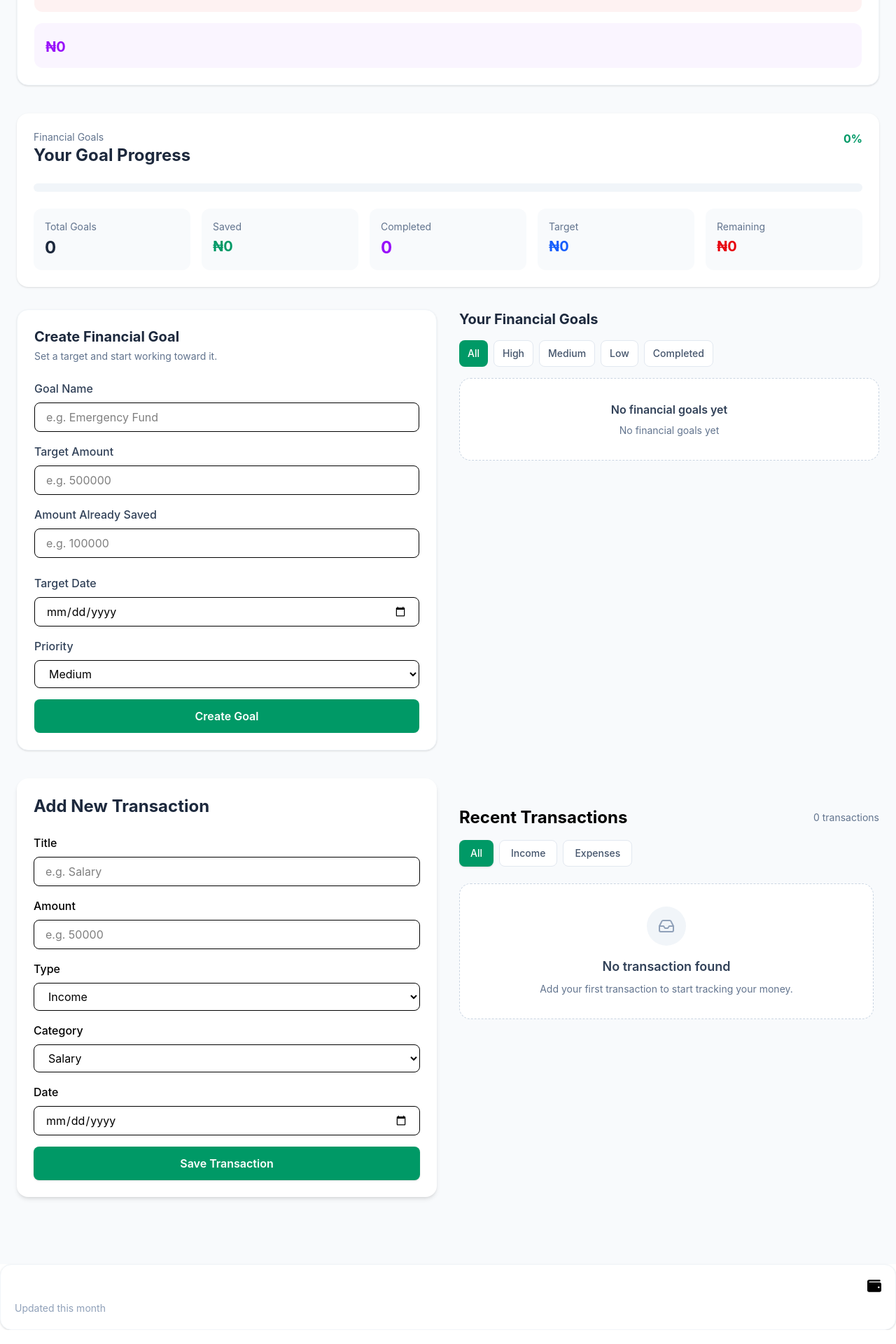
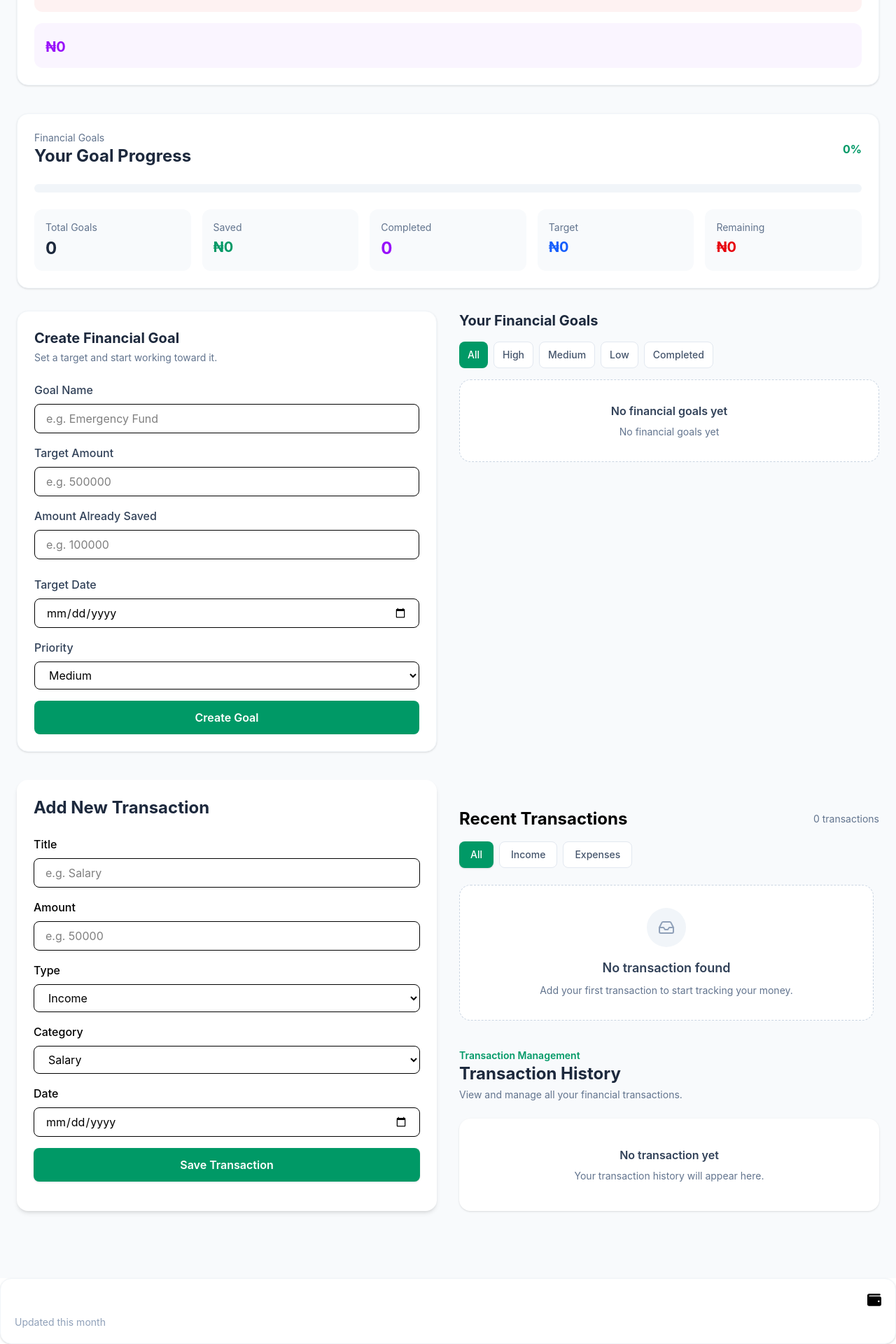
Before and after one commit to sharon5555/Finance-tracker, a React (Vite) app: page / in a window 1280 px wide. Shown: the part 1332-3252 px from the top of the page at 70% size. Built offline with nearby package versions, Linux system fonts and the light colour scheme.

Commit message:
Add transaction history

```diff
--- /dev/null
+++ b/src/components/common/TransactionHistory.jsx
@@ -0,0 +1,125 @@
+// TransactionHistory display the users complete transaction history.
+// Unlike the dashboard's Recent Transactions section,
+// this component will eventually show every transaction.
+
+
+function TransactionHistory({
+    transactions,
+    onEdit,
+    onDelete
+}) {
+
+    return (
+        <section className="mt-10">
+
+            {/* Section heading */}
+            <div className="mb-6">
+                <p className="text-sm text-emerald-600 font-semibold">
+                    Transaction Management
+                </p>
+
+                <h2 className="text-2xl font-bold text-slate-800">
+                    Transaction History
+                </h2>
+
+                <p className="text-sm text-slate-500 mt-1">
+                    View and manage all your financial transactions.
+                </p>
+
+            </div>
+
+            {/* Transaction list */}
+            <div className="bg-white rounded-2xl shadow-sm border-slate-100 overflow-hidden">
+
+                {transactions.length > 0 ? (
+
+                    <div className="divide-y divide-slate-100">
+
+                        {transactions.map((transaction) => (
+
+                            <div
+                                key={transaction.id}
+                                className="p-5 flex items-center justify-between"
+                            >
+
+                                {/* Transaction information */}
+                                <div>
+                                    <h3 className="font-semibold text-slate-800">
+                                        {transaction.title}
+                                    </h3>
+
+                                    <p className="text-sm text-slate-500 mt-1">
+                                        {transaction.catergory} {" "}
+                                        {transaction.date}
+                                    </p>
+                                </div>
+
+                                {/* Amount and actions */}
+                                <div className="flex items-center gap-4">
+
+                                    <p
+                                        className={` font-bold ${
+                                            transaction.type === "Income"
+                                                ? "text-emerald-600"
+                                                : "text-red-600"
+                                        }`}
+                                    >
+                                        {transaction.type === "Income"
+                                            ? "+"
+                                            : "-"}
+                                        ₦{Number(transaction.amount).toLocaleString()}
+                                    </p>
+
+                                    {/* Edit button */}
+                                    <button
+                                        type="button"
+                                        onClick={() =>
+                                            onEdit(transaction.id)
+                                        }
+                                        className="text-sm text-blue-600 hover:text-blue-700 font-medium"
+                                        >
+                                            Edit
+                                    </button>
+
+
+                                    {/* Delete button */}
+                                    <button
+                                        type="button"
+                                        onClick={() =>
+                                            onDelete(transaction.id)
+                                        }
+                                        className="text-sm text-red-600 hover:text-red-700 font-medium"
+                                    >
+                                        Delete
+                                    </button>
+
+                                </div>
+
+                            </div>
+                        ))}
+
+                    </div>
+                ) : (
+
+                     /* Empty state */
+                    <div className="p-10 text-center">
+
+                        <h3 className="font-semibold text-slate-700">
+                            No transaction yet
+                        </h3>
+
+                        <p className="text-sm text-slate-500 mt-2">
+                            Your transaction history will appear here.
+                        </p>
+
+                    </div>
+                )}
+
+            </div>
+
+        </section>
+    );
+}
+
+
+export default TransactionHistory;
--- a/src/components/landing/Hero.jsx
+++ b/src/components/landing/Hero.jsx
@@ -27,6 +27,7 @@ import DashboardSummary from "../common/DashboardSummary";
 // Import the component that displays financial goal progress.
 import GoalCard from "../common/GoalCard";
 import GoalForm from "../common/GoalForm";
+import TransactionHistory from "../common/TransactionHistory";
 
 // Import chart component.
 import FinanceChart from "../charts/FinanceChart";
@@ -709,10 +710,10 @@ function Hero() {
                     */}
                     <div className="mt-10">
 
-                        <div className="bg-white rounded-2xl shadow-sm border-slate-100 p-6">
+                        <div className="bg-white rounded-2xl shadow-sm border border-slate-100 p-6">
 
                             {/* Section heading */}
-                            <div className="flex item-center justify-between mb-6">
+                            <div className="flex items-center justify-between mb-6">
 
                                 <div>
                                     <p className="text-sm text-slate-500">
@@ -1128,6 +1129,20 @@ function Hero() {
 
                             </div>
 
+                            {/*
+                                Complete Transaction History
+
+                                This section is placed AFTER the entire
+                                Trasaction Area.
+                            */}
+                            <TransactionHistory
+                                transactions={sortedTransactions}
+                                onEdit={editTransaction}
+                                onDelete={deleteTransaction}
+                            />
+
+
+
                         </div>
 
                     </div>
```
